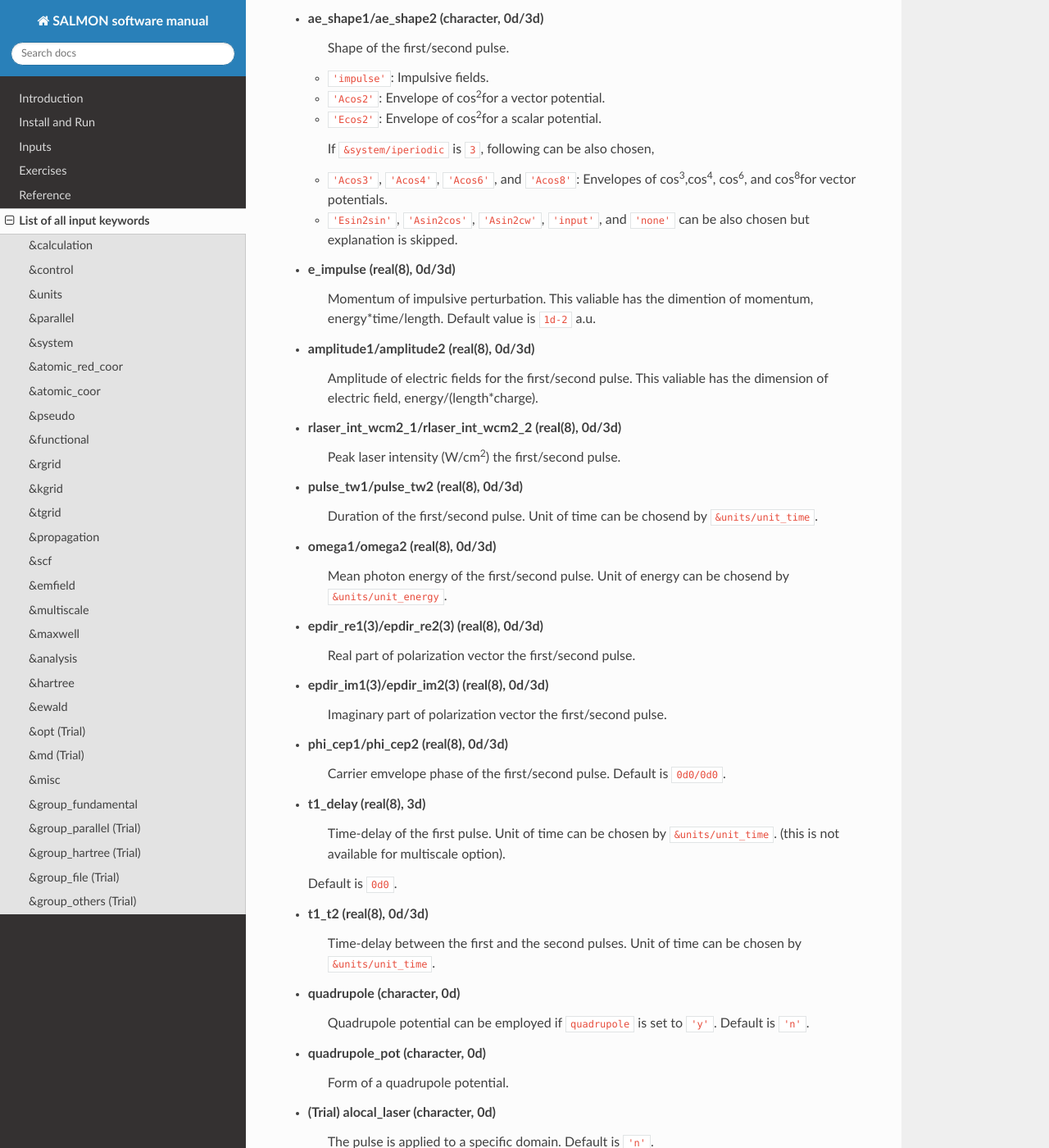
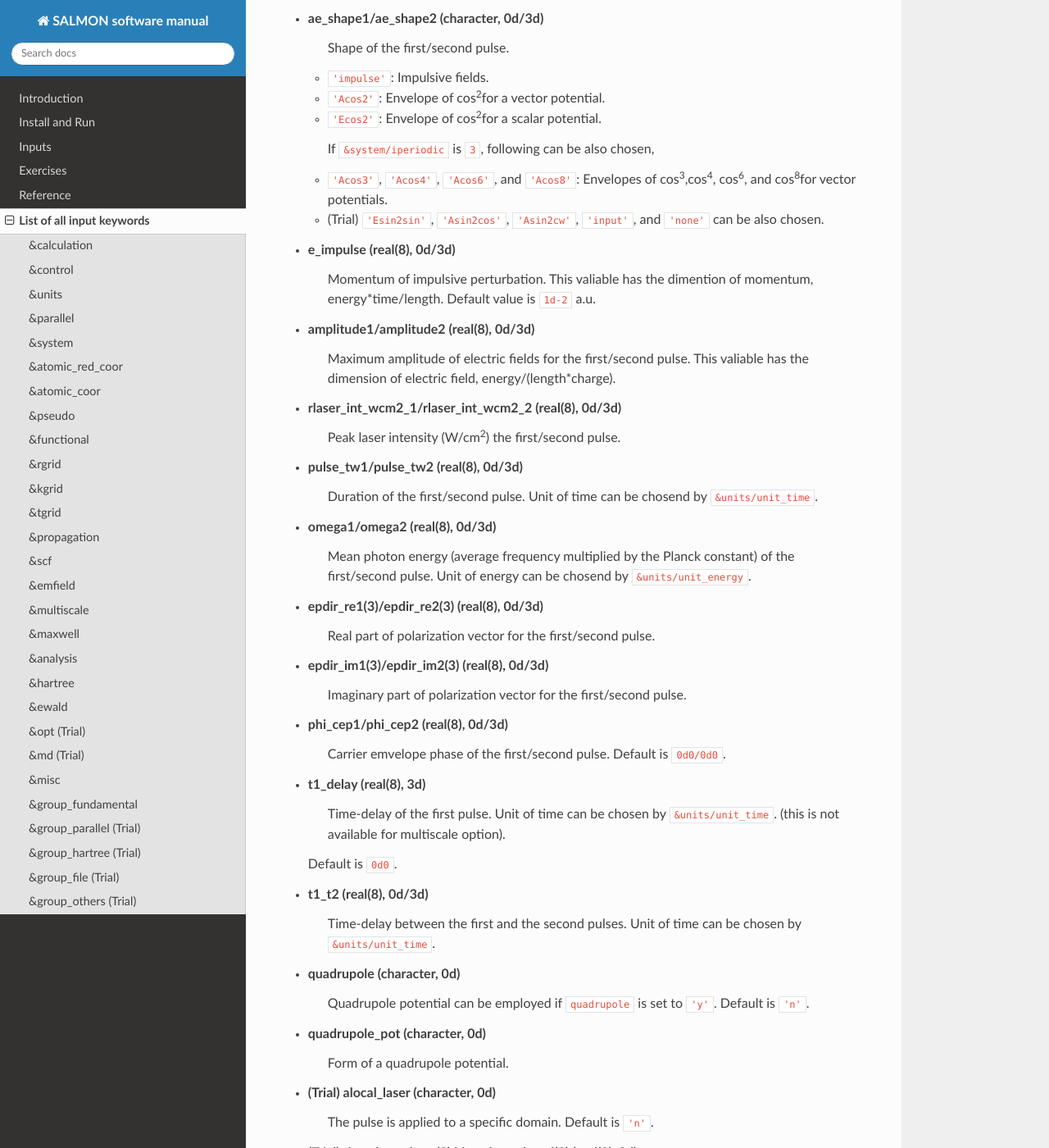
Before and after one commit to SALMON-TDDFT/SALMON-DOCS, a Sphinx documentation site: the page built from source/input_keyword_list.rst, in a window 1280 px wide and 1400 px high, scrolled down 10791 px. Shown: the whole window at 82% size. Built offline with Sphinx 7.4.7 and the Read the Docs theme 2.0.0, drawn with Linux system fonts in a browser that asks for light colours; formulas are drawn with MathJax 3.

Commit message:
Update input_keyword_list.rst

```diff
--- a/source/input_keyword_list.rst
+++ b/source/input_keyword_list.rst
@@ -507,7 +507,7 @@ Input for psudopotentials. Size of array (:) is equal to ``&system/nelem``.
     If ``&system/iperiodic`` is ``3``, following can be also chosen,
 
   - ``'Acos3'``, ``'Acos4'``, ``'Acos6'``, and ``'Acos8'``: Envelopes of cos\ :sup:`3`\,cos\ :sup:`4`\, cos\ :sup:`6`\, and cos\ :sup:`8`\ for vector potentials.
-  - ``'Esin2sin'``, ``'Asin2cos'``, ``'Asin2cw'``, ``'input'``, and ``'none'`` can be also chosen but explanation is skipped.
+  - (Trial) ``'Esin2sin'``, ``'Asin2cos'``, ``'Asin2cw'``, ``'input'``, and ``'none'`` can be also chosen.
 
 
 - **e_impulse** (real(8), 0d/3d)
@@ -516,7 +516,7 @@ Input for psudopotentials. Size of array (:) is equal to ``&system/nelem``.
    Default value is ``1d-2`` a.u.
 
 - **amplitude1/amplitude2** (real(8), 0d/3d)
-   Amplitude of electric fields for the first/second pulse.
+   Maximum amplitude of electric fields for the first/second pulse.
    This valiable has the dimension of electric field, energy/(length*charge).
 
 - **rlaser_int_wcm2_1/rlaser_int_wcm2_2** (real(8), 0d/3d)
@@ -528,14 +528,14 @@ Input for psudopotentials. Size of array (:) is equal to ``&system/nelem``.
    by ``&units/unit_time``.
 
 - **omega1/omega2** (real(8), 0d/3d)
-   Mean photon energy of the first/second pulse. Unit of energy can be chosend
+   Mean photon energy (average frequency multiplied by the Planck constant) of the first/second pulse. Unit of energy can be chosend
    by ``&units/unit_energy``.
 
 - **epdir_re1(3)/epdir_re2(3)** (real(8), 0d/3d)
-   Real part of polarization vector the first/second pulse.
+   Real part of polarization vector for the first/second pulse.
 
 - **epdir_im1(3)/epdir_im2(3)** (real(8), 0d/3d)
-   Imaginary part of polarization vector the first/second pulse.
+   Imaginary part of polarization vector for the first/second pulse.
 
 - **phi_cep1/phi_cep2** (real(8), 0d/3d)
    Carrier emvelope phase of the first/second pulse.
```
